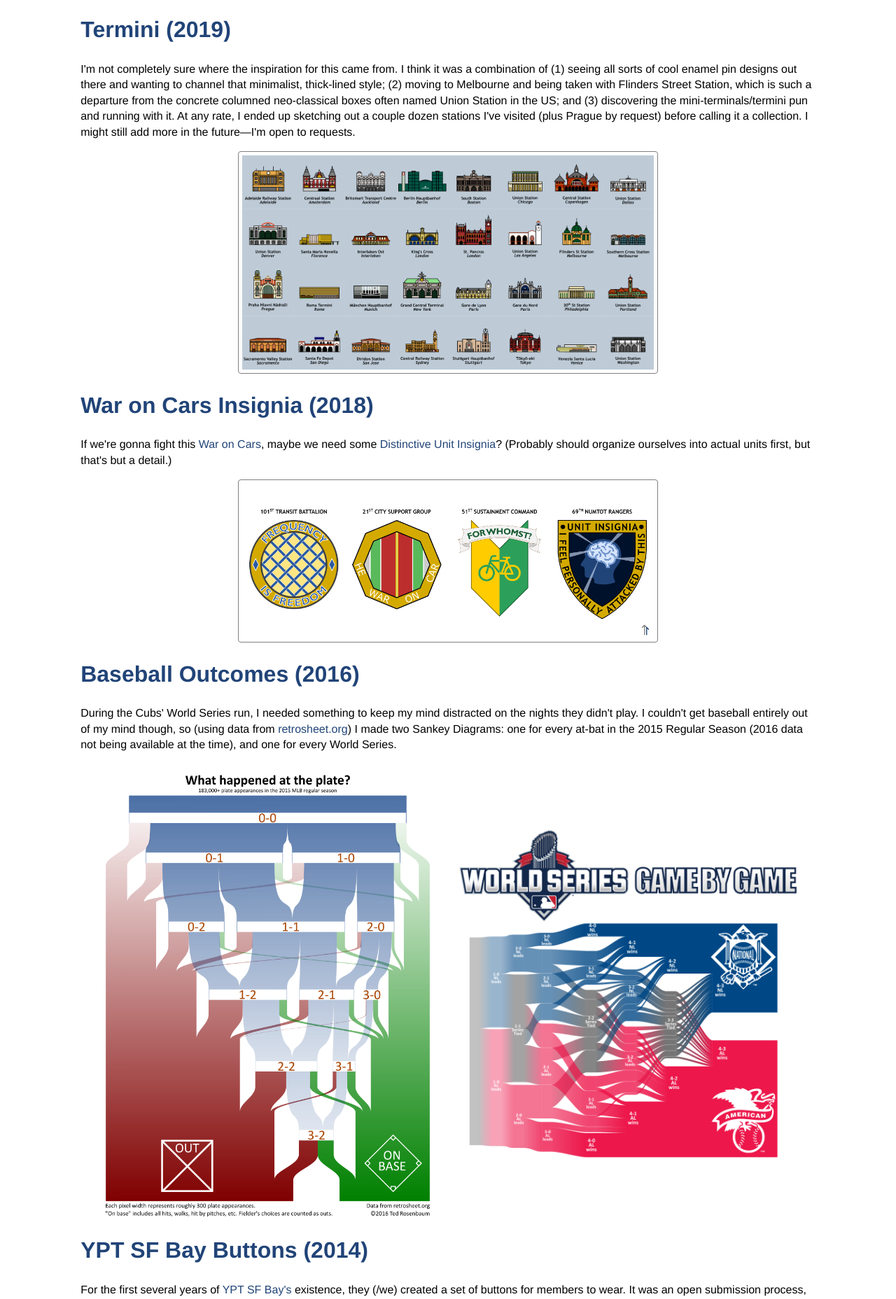
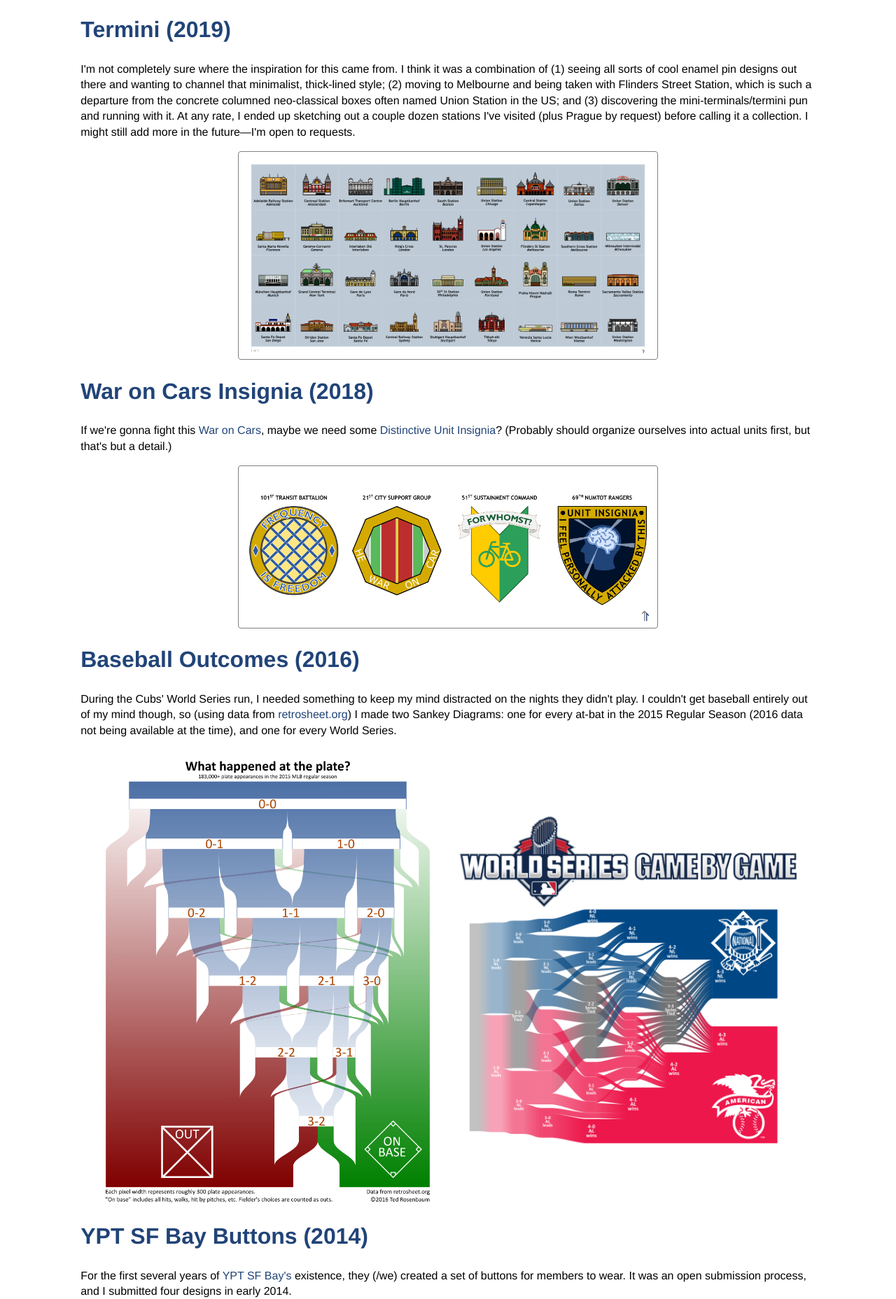
Before and after one commit to transited/transited.github.io, a Jekyll site: the page built from art.html, in a window 1280 px wide. Shown: the part 1719-3575 px from the top of the page at 70% size. Built offline with Jekyll 4.4.1, drawn with Linux system fonts in a browser that asks for light colours; comment, search, counter and statistics services are not loaded.

Commit message:
Termini36
Updated Termini from 32 to 36

```diff
--- a/art.html
+++ b/art.html
@@ -14,7 +14,7 @@
   <p><a target="_blank" href="Files/Transitballcollage.sm.png"> <img class="center" src="Files/Transitballcollage.png" alt="9 mashed up transit agnecy and sports team logos" width="600" height="374"></a></p>
   <h2>Termini (2019)</h2>
   <p>I'm not completely sure where the inspiration for this came from. I think it was a combination of (1) seeing all sorts of cool enamel pin designs out there and wanting to channel that minimalist, thick-lined style; (2) moving to Melbourne and being taken with Flinders Street Station, which is such a departure from the concrete columned neo-classical boxes often named Union Station in the US; and (3) discovering the mini-terminals/termini pun and running with it. At any rate, I ended up sketching out a couple dozen stations I've visited (plus Prague by request) before calling it a collection. I might still add more in the future&mdash;I'm open to requests.</p>
-  <p><a target="_blank" href="Files/Termini32.png"> <img class="center" src="Files/Termini32.sm.png" alt="21 train terminals drawn in miniature" width="600" height="322"></a></p>
+  <p><a target="_blank" href="Files/Termini36.png"> <img class="center" src="Files/Termini36.sm.png" alt="21 train terminals drawn in miniature" width="600" height="292"></a></p>
   <h2>War on Cars Insignia (2018)</h2>
   <p>If we're gonna fight this <a href="https://thewaroncars.org/" title="War on Cars podcast site">War on Cars</a>, maybe we need some <a href="https://en.wikipedia.org/wiki/Distinctive_unit_insignia" title="Distinctive Unit Insignia on Wikipedia">Distinctive Unit Insignia</a>? (Probably should organize ourselves into actual units first, but that's but a detail.)</p>
   <p><a target="_blank" href="Files/UrbanistDUI.png"> <img class="center" src="Files/UrbanInsignia.sm.png" alt="four potential DUIs for different groups" width="600" height="224"/></a></p>
```
Also changed, not shown: Files/Termini36.png (added), Files/Termini36.sm.png (added).
